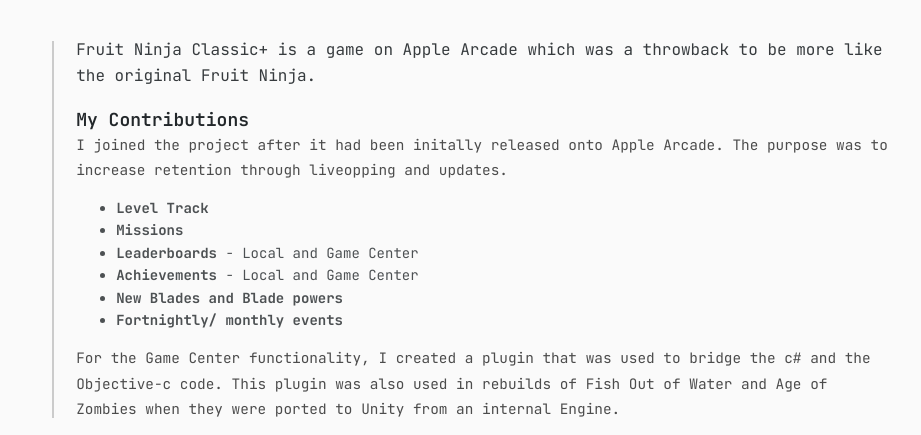
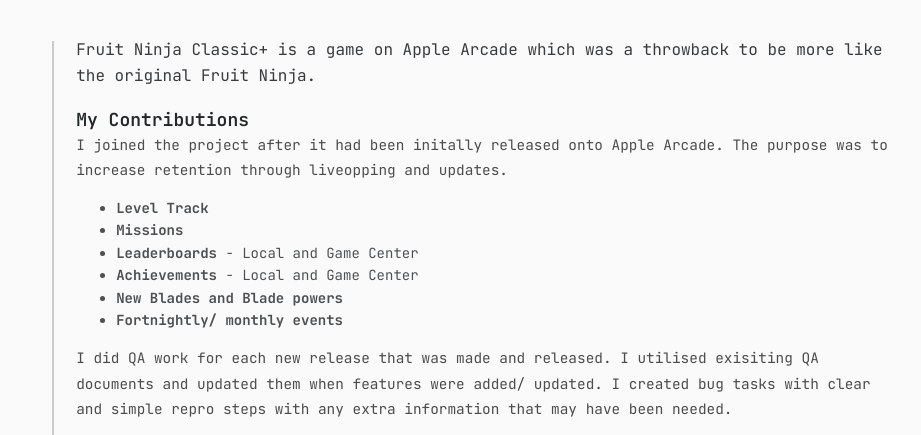
Before and after one commit to smarkovics/smarkovics.github.io, a plain HTML site: page docs/fnc.html in a window 1280 px wide. Shown: the part 613-1048 px from the top of the page, without its empty margins (175-1096 px from the left). Drawn offline with Linux system fonts and the light colour scheme.

Commit message:
Added Qa message on FNC page

```diff
--- a/docs/fnc.html
+++ b/docs/fnc.html
@@ -92,8 +92,14 @@
                   </ul>
                </div>
                <div>
+                  <span class="timeline-meta">
+                     I did QA work for each new release that was made and released. I utilised exisiting QA documents and updated them when features were added/ updated.
+                     I created bug tasks with clear and simple repro steps with any extra information that may have been needed.
+                     <br><br>
+                  </span>
                   <span class="timeline-meta">For the Game Center functionality, I created a plugin that was used to bridge the c# and the Objective-c code.
-                      This plugin was also used in rebuilds of Fish Out of Water and Age of Zombies when they were ported to Unity from an internal Engine.</span>
+                      This plugin was also used in rebuilds of Fish Out of Water and Age of Zombies when they were ported to Unity from an internal Engine.
+                  </span>
                </div>
             </div>
          </div>
```
